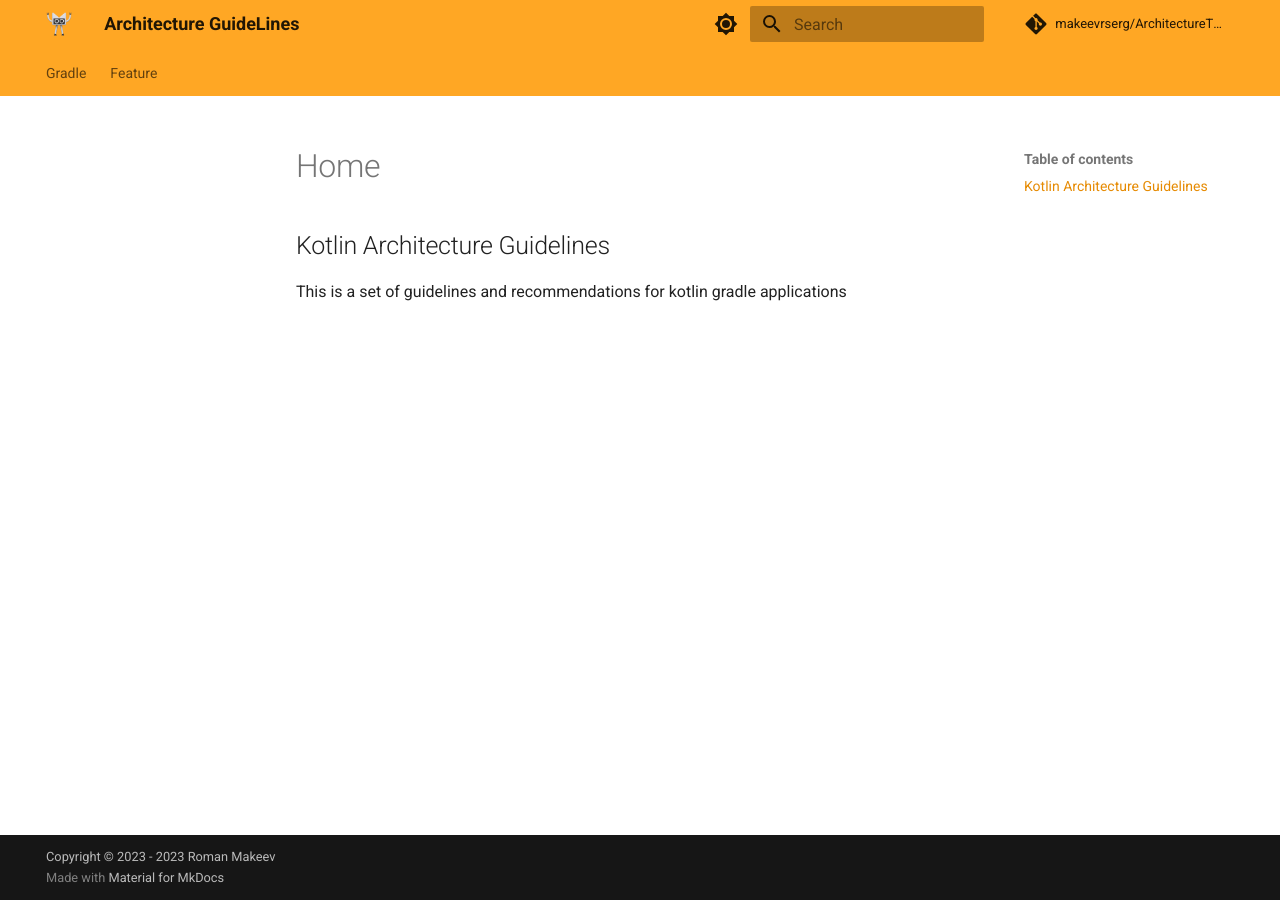
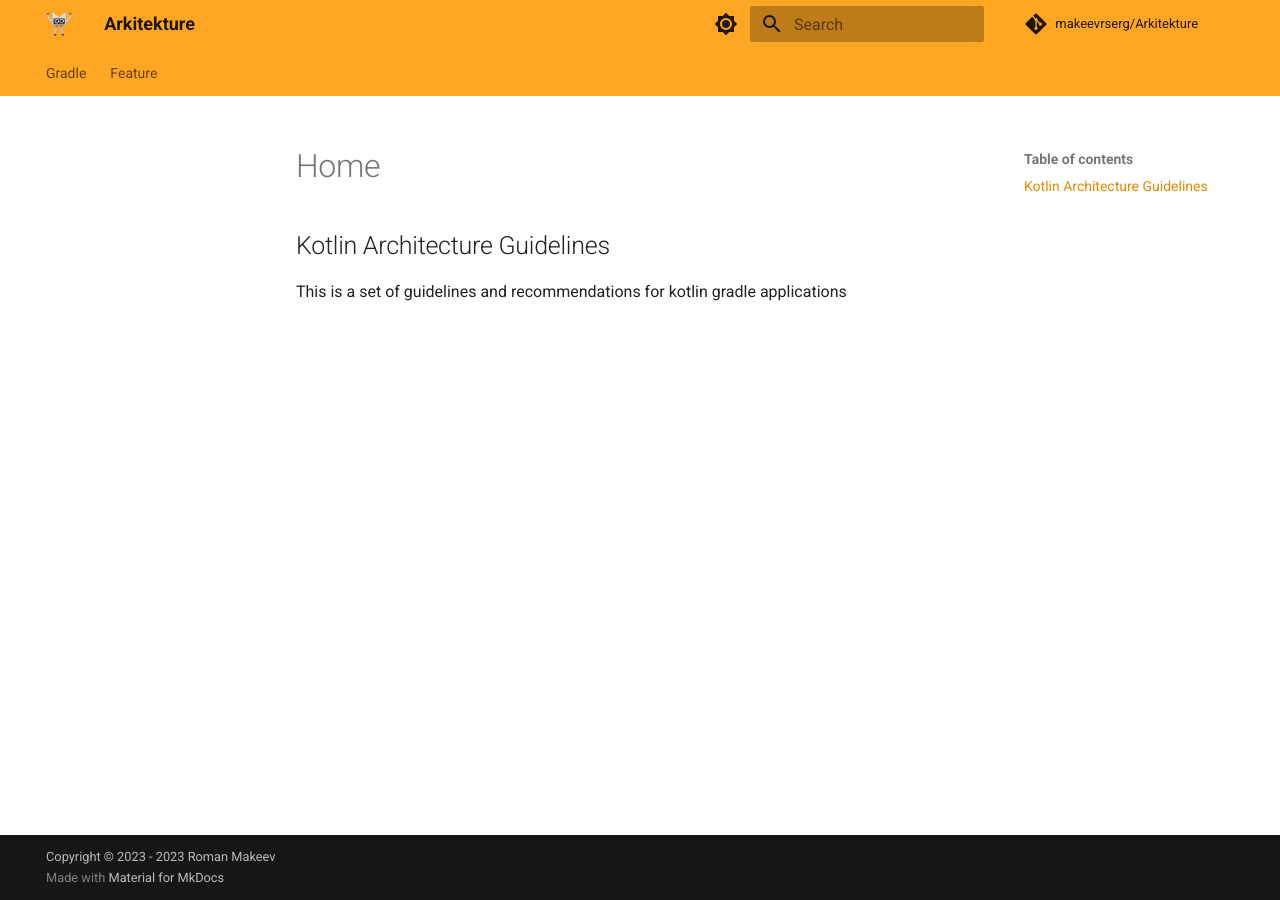
Before and after one commit to makeevrserg/ArchitectureTheory, an MkDocs documentation site: the page built from docs/index.md, in a window 1280 px wide. Built offline with MkDocs 1.6.1 and Material for MkDocs 9.7.7, drawn with Linux system fonts in a browser that asks for light colours; comment, search, counter and statistics services are not loaded.

Commit message:
change name, add readme

```diff
--- a/mkdocs.yml
+++ b/mkdocs.yml
@@ -1,10 +1,10 @@
-site_name: Architecture GuideLines
-site_url: https://github.com/makeevrserg/ArchitectureTheory
+site_name: Arkitekture
+site_url: https://github.com/makeevrserg/Arkitekture
 site_author: Roman Makeev
-site_description: "Architecture GuideLines"
+site_description: "Arkitekture"
 # Repository
-repo_name: makeevrserg/ArchitectureTheory
-repo_url: https://github.com/makeevrserg/ArchitectureTheory
+repo_name: makeevrserg/Arkitekture
+repo_url: https://github.com/makeevrserg/Arkitekture
 edit_uri: ""
 # Copyright
 copyright: Copyright &copy; 2023 - 2023 Roman Makeev
```
Also changed, not shown: README.md (added, +12 -0 lines).
